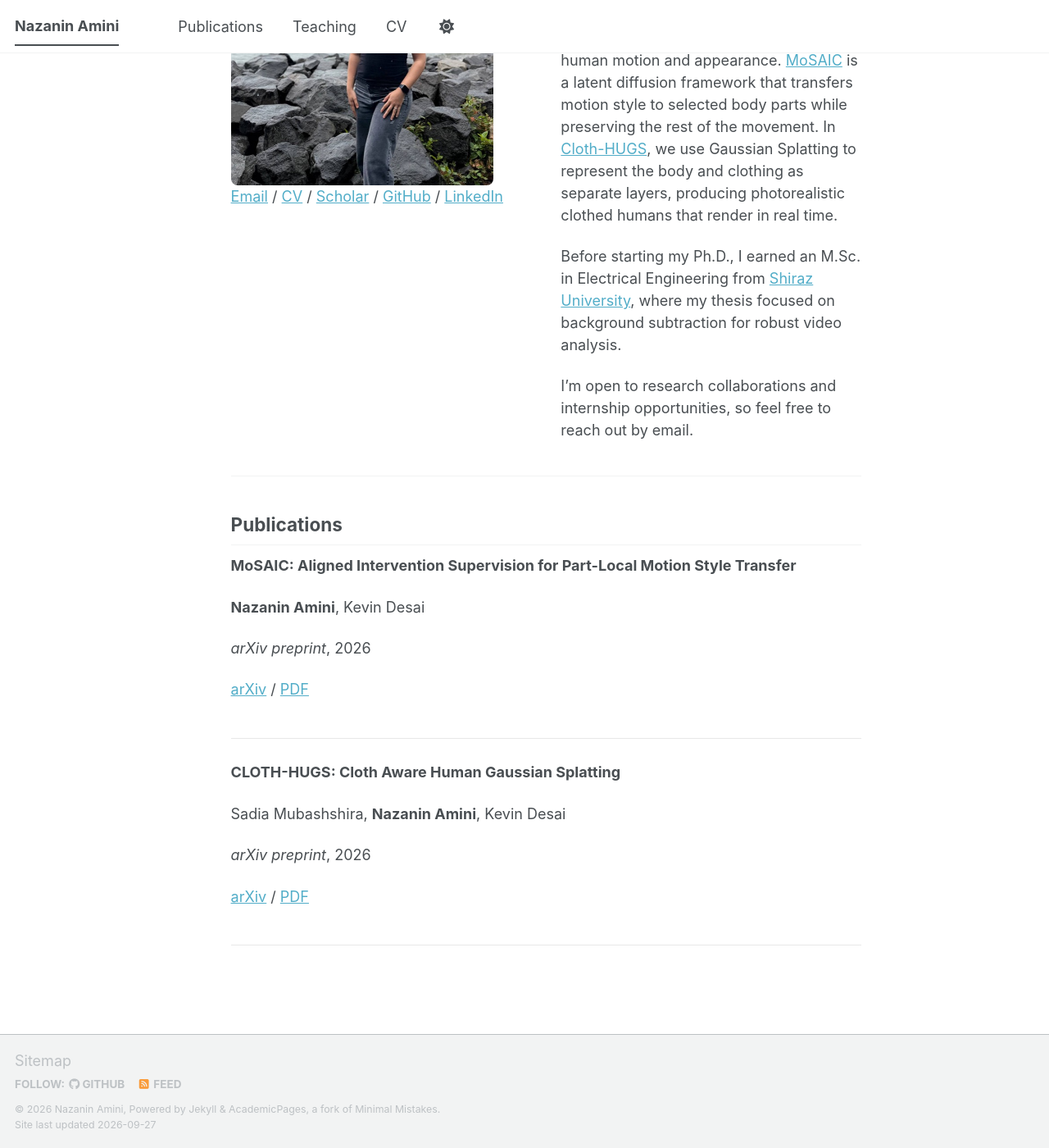
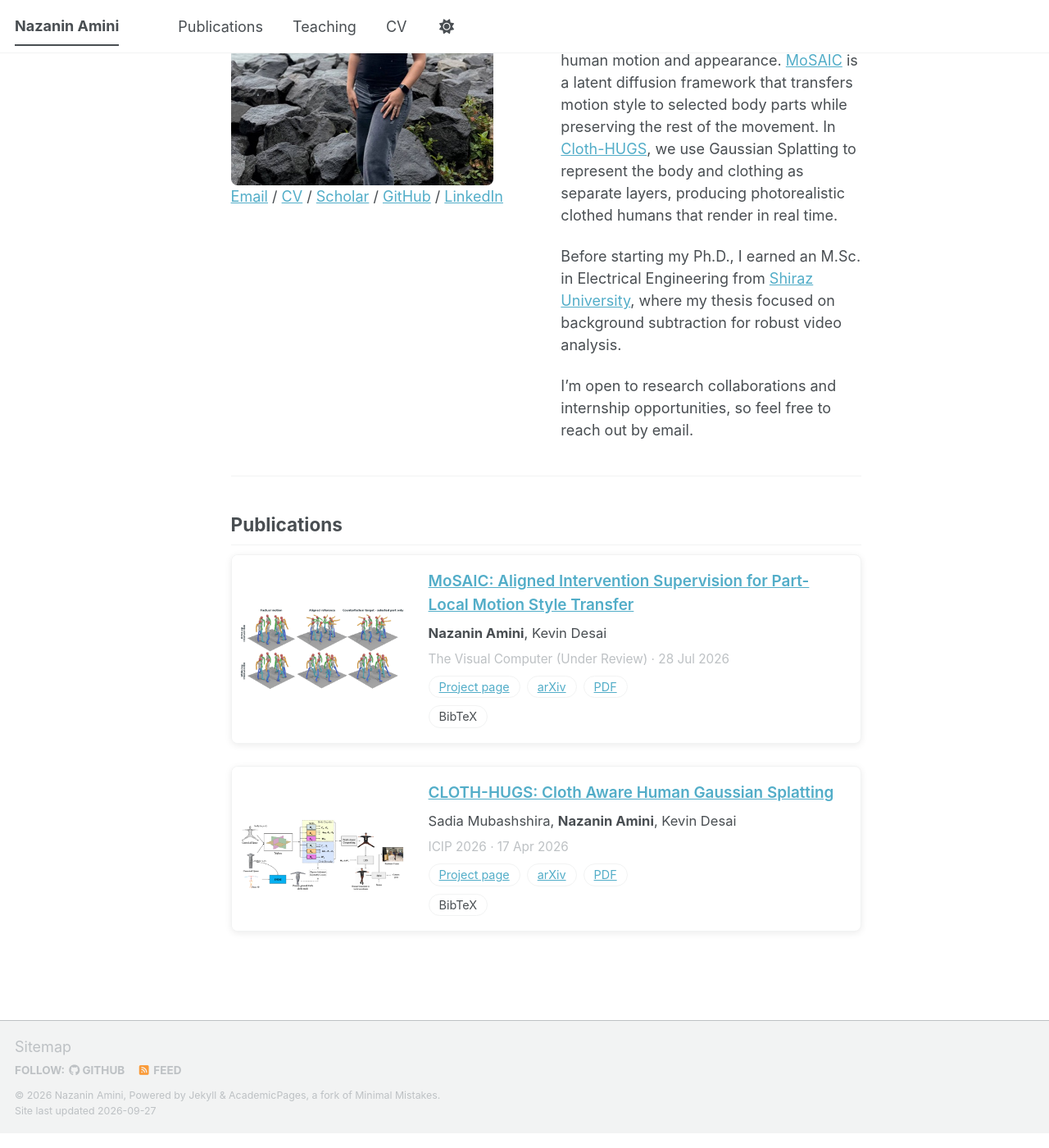
Before and after one commit to nazi96/nazi96.github.io, a Jekyll site: the page built from _pages/about.md, in a window 1280 px wide and 1400 px high, scrolled down 368 px. Shown: the whole window at 82% size. Built offline with Jekyll 4.4.1, drawn with Linux system fonts in a browser that asks for light colours; a script bundle is joined from its source files by our own code; library files that are not in the unit come from our copies.

Commit message:
Show publications as cards with thumbnails, project links and BibTeX
Co-Authored-By: Claude Opus 5.5 <noreply@anthropic.com>

```diff
--- /dev/null
+++ b/_includes/pub-card.html
@@ -0,0 +1,26 @@
+{%- assign pub = include.pub -%}
+{%- assign link = pub.projecturl | default: pub.arxivurl | default: pub.paperurl -%}
+<div class="citation">
+  <a href="{{ link }}" class="citation-image" aria-label="{{ pub.title }}">
+    <img src="{{ pub.image | default: '/images/500x300.png' }}" alt="{{ pub.title }}" loading="lazy">
+  </a>
+  <div class="citation-text">
+    <a href="{{ link }}" class="citation-title">{{ pub.title }}</a>
+    <div class="citation-authors">{{ pub.authors }}</div>
+    <div class="citation-details">
+      <span class="citation-publisher">{{ pub.venue }}</span> &middot;
+      <span class="citation-date">{{ pub.date | date: "%d %b %Y" }}</span>
+    </div>
+    <div class="citation-links">
+      {% if pub.projecturl %}<a class="citation-button" href="{{ pub.projecturl }}">Project page</a>{% endif %}
+      {% if pub.arxivurl %}<a class="citation-button" href="{{ pub.arxivurl }}">arXiv</a>{% endif %}
+      {% if pub.paperurl %}<a class="citation-button" href="{{ pub.paperurl }}">PDF</a>{% endif %}
+    </div>
+    {% if pub.bibtex %}
+    <details class="citation-bibtex">
+      <summary class="citation-button">BibTeX</summary>
+      <pre>{{ pub.bibtex }}</pre>
+    </details>
+    {% endif %}
+  </div>
+</div>
--- a/_pages/about.md
+++ b/_pages/about.md
@@ -48,20 +48,9 @@ redirect_from:
 
 ## Publications
 
-<div class="pub-card">
-  <div class="pub-meta">
-    <p><strong>MoSAIC: Aligned Intervention Supervision for Part-Local Motion Style Transfer</strong></p>
-    <p><strong>Nazanin Amini</strong>, Kevin Desai</p>
-    <p><em>arXiv preprint</em>, 2026</p>
-    <p><a href="https://arxiv.org/abs/2607.26304">arXiv</a> / <a href="https://arxiv.org/pdf/2607.26304">PDF</a></p>
-  </div>
+<div class="pub-list" markdown="0">
+{%- assign pubs = site.publications | sort: "date" | reverse -%}
+{%- for pub in pubs -%}
+{% include pub-card.html pub=pub %}
+{%- endfor -%}
 </div>
-
-<div class="pub-card">
-  <div class="pub-meta">
-    <p><strong>CLOTH-HUGS: Cloth Aware Human Gaussian Splatting</strong></p>
-    <p>Sadia Mubashshira, <strong>Nazanin Amini</strong>, Kevin Desai</p>
-    <p><em>arXiv preprint</em>, 2026</p>
-    <p><a href="https://arxiv.org/abs/2604.15875">arXiv</a> / <a href="https://arxiv.org/pdf/2604.15875">PDF</a></p>
-  </div>
-</div>
--- a/assets/css/homepage-custom.css
+++ b/assets/css/homepage-custom.css
@@ -20,34 +20,94 @@
   font-size: 0.95rem;
 }
 
-.pub-card {
+.citation {
   display: flex;
-  gap: 1.25rem;
   margin-bottom: 1.5rem;
-  padding-bottom: 1.25rem;
-  border-bottom: 1px solid #e8e8e8;
+  border: 1px solid var(--global-border-color);
+  border-radius: 8px;
+  box-shadow: 0 2px 8px rgba(0, 0, 0, 0.08);
+  background: var(--global-bg-color);
+  overflow: hidden;
 }
 
-.pub-thumb {
-  width: 150px;
-  height: 95px;
-  object-fit: cover;
-  border-radius: 6px;
+.citation-image {
+  flex-shrink: 0;
+  width: 220px;
+  display: flex;
+  align-items: center;
+  justify-content: center;
+  padding: 10px;
+  background: #fff;
 }
 
-.pub-meta {
+.citation-image img {
+  max-width: 100%;
+  max-height: 180px;
+  object-fit: contain;
+}
+
+.citation-text {
   flex: 1;
+  min-width: 0;
+  padding: 18px 20px;
+  display: flex;
+  flex-direction: column;
+  gap: 8px;
+}
+
+.citation-title {
+  font-weight: 600;
+  font-size: 1.05rem;
+  text-decoration: none;
+}
+
+.citation-authors {
+  font-size: 0.92rem;
+}
+
+.citation-details {
+  font-size: 0.85rem;
+  color: var(--global-text-color-light);
+}
+
+.citation-links {
+  display: flex;
+  flex-wrap: wrap;
+  gap: 8px;
+}
+
+.citation-button {
+  display: inline-block;
+  padding: 2px 12px;
+  border: 1px solid var(--global-border-color);
+  border-radius: 999px;
+  font-size: 0.8rem;
+  text-decoration: none;
+  cursor: pointer;
+}
+
+.citation-bibtex summary {
+  list-style: none;
+}
+
+.citation-bibtex summary::-webkit-details-marker {
+  display: none;
+}
+
+.citation-bibtex pre {
+  margin-top: 8px;
+  font-size: 0.75rem;
+  white-space: pre-wrap;
+  word-break: break-word;
 }
 
 @media (max-width: 860px) {
   .home-grid,
-  .pub-card {
+  .citation {
     flex-direction: column;
   }
 
-  .pub-thumb {
+  .citation-image {
     width: 100%;
-    height: auto;
-    max-width: 320px;
   }
 }
```
Also changed, not shown: _pages/publications.html (+8 -6 lines), _publications/2026-04-17-cloth-hugs.md (+6 -1 lines), _publications/2026-07-28-mosaic.md (+6 -1 lines), images/publications/cloth-hugs.png (added), images/publications/mosaic.png (added).
